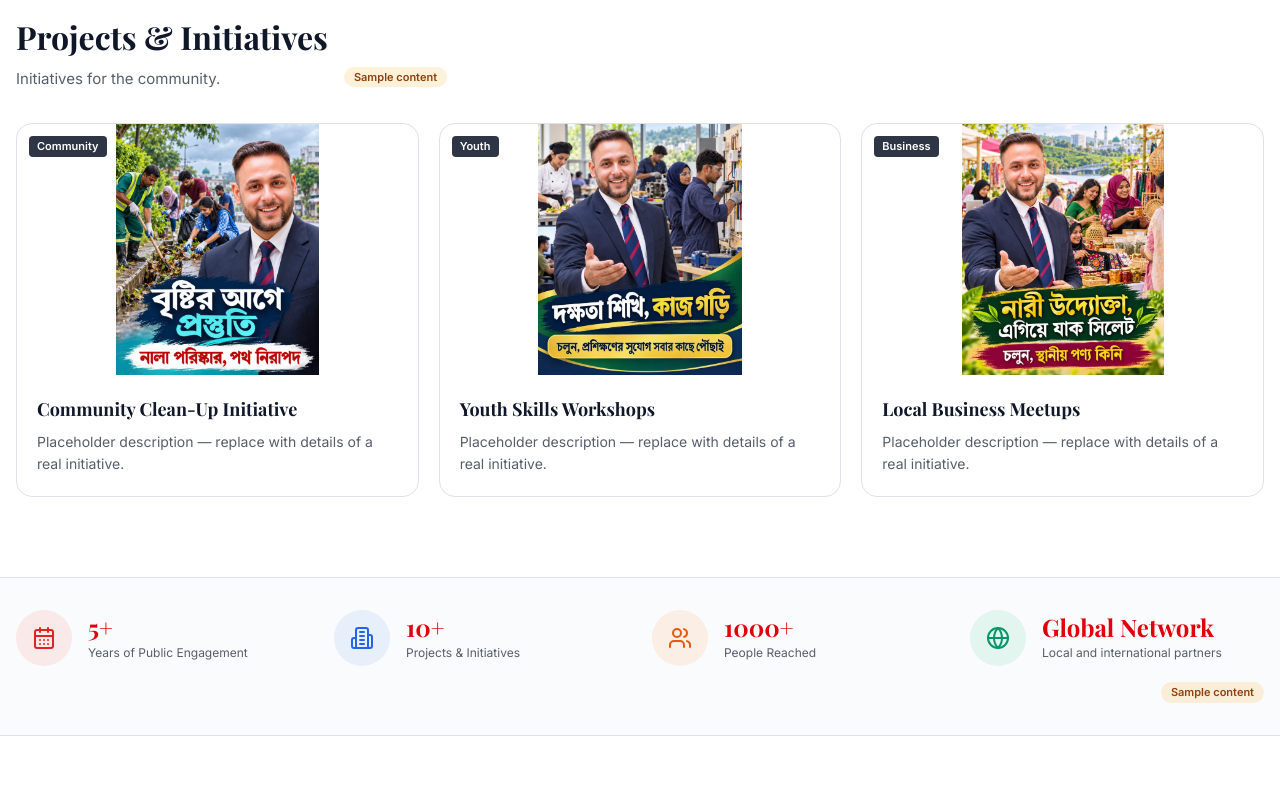
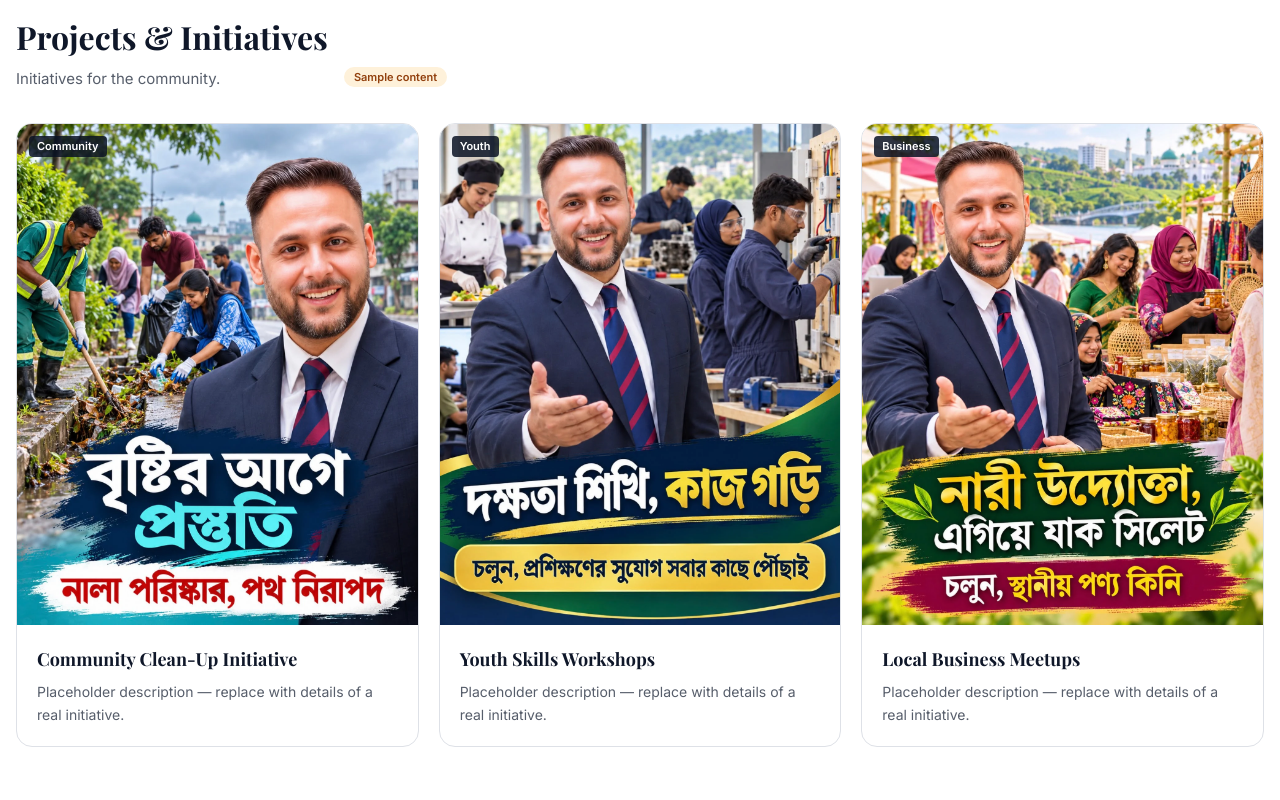
Before and after one commit to mzbw24/jahidkhan-portfolio, a Next.js app: page / in a window 1280 px wide. Shown: the part 3800-4600 px from the top of the page. Built offline with nearby package versions, Linux system fonts and the light colour scheme; no server answers; a web font is replaced by a local one.

Commit message:
Updated home page

```diff
--- a/components/sections/featured-media.tsx
+++ b/components/sections/featured-media.tsx
@@ -16,7 +16,10 @@ export function FeaturedMedia({ items }: { items: GalleryItem[] }) {
   return (
     <section id="media" className="section-y">
       <div className="container">
-        <div data-reveal className="flex flex-wrap items-end justify-between gap-4">
+        <div
+          data-reveal
+          className="flex flex-wrap items-end justify-between gap-4"
+        >
           <SectionHeading title={mediaTeaser.title} text={mediaTeaser.text} />
           <Button asChild variant="outline">
             <Link href="/media">
@@ -26,13 +29,22 @@ export function FeaturedMedia({ items }: { items: GalleryItem[] }) {
           </Button>
         </div>
 
-        <ul data-stagger className="mt-8 grid grid-cols-2 gap-3 sm:grid-cols-3 lg:grid-cols-6 lg:gap-4">
-          {items.map((item) => {
+        <ul
+          data-stagger
+          className="mt-8 grid grid-cols-2 gap-3 sm:grid-cols-3 lg:grid-cols-6 lg:gap-4"
+        >
+          {items.slice(0, 6).map((item) => {
             const thumb = item.kind === "video" ? item.poster : item;
             return (
               <li key={item.id}>
-                <Link href="/media" className="group relative block overflow-hidden rounded-xl border bg-muted shadow-card transition-all duration-300 hover:-translate-y-1 hover:shadow-lift motion-reduce:transform-none">
-                  <div className="relative" style={{ aspectRatio: `${thumb.width} / ${thumb.height}` }}>
+                <Link
+                  href="/media"
+                  className="group relative block overflow-hidden rounded-xl border bg-muted shadow-card transition-all duration-300 hover:-translate-y-1 hover:shadow-lift motion-reduce:transform-none"
+                >
+                  <div
+                    className="relative"
+                    style={{ aspectRatio: `${thumb.width} / ${thumb.height}` }}
+                  >
                     <Image
                       src={thumb.thumb}
                       alt={item.alt}
--- a/components/sections/focus-areas.tsx
+++ b/components/sections/focus-areas.tsx
@@ -2,15 +2,21 @@ import { ArrowRight } from "lucide-react";
 import { IconBadge, toneAt } from "@/components/shared/icon-badge";
 import { MediaImage } from "@/components/shared/media-image";
 import type { HomeContent } from "@/types/content";
+import Link from "next/link";
 
 export function FocusAreas({ content }: { content: HomeContent["focus"] }) {
   return (
     <section id="focus-areas" className="section-y bg-muted/50">
       <div className="container">
         <div data-reveal>
-          <h2 className="font-display text-2xl font-bold sm:text-3xl">{content.title}</h2>
+          <h2 className="font-display text-2xl font-bold sm:text-3xl">
+            {content.title}
+          </h2>
           <p className="mt-2 flex items-center gap-3 text-sm text-muted-foreground">
-            <span aria-hidden="true" className="h-0.5 w-8 shrink-0 bg-primary" />
+            <span
+              aria-hidden="true"
+              className="h-0.5 w-8 shrink-0 bg-primary"
+            />
             {content.text}
           </p>
         </div>
@@ -22,7 +28,6 @@ export function FocusAreas({ content }: { content: HomeContent["focus"] }) {
           {content.areas.map((area, index) => (
             <li key={area.title}>
               <article className="card-surface card-hover group flex h-full flex-col overflow-hidden">
-                {/* The source posters are portrait (about 4:5), so the frame matches them and nothing is cropped. */}
                 <div className="relative aspect-[4/5] w-full overflow-hidden bg-muted">
                   <MediaImage
                     media={area.image}
@@ -46,12 +51,19 @@ export function FocusAreas({ content }: { content: HomeContent["focus"] }) {
                 </div>
                 <div className="flex flex-1 items-start justify-between gap-3 p-4">
                   <div>
-                    <h3 className="font-display text-base font-bold leading-snug">{area.title}</h3>
-                    <p className="mt-1.5 text-xs leading-relaxed text-muted-foreground">{area.text}</p>
+                    <h3 className="font-display text-base font-bold leading-snug">
+                      {area.title}
+                    </h3>
+                    <p className="mt-1.5 text-xs leading-relaxed text-muted-foreground">
+                      {area.text}
+                    </p>
                   </div>
-                  <span className="mt-0.5 inline-flex h-7 w-7 shrink-0 items-center justify-center rounded-full bg-primary/10 text-primary transition-colors group-hover:bg-primary group-hover:text-primary-foreground">
-                    <ArrowRight className="h-4 w-4" aria-hidden="true" />
-                  </span>
+                  <Link href="/vision-plan">
+                    {" "}
+                    <span className="mt-0.5 inline-flex h-7 w-7 shrink-0 items-center justify-center rounded-full bg-primary/10 text-primary transition-colors group-hover:bg-primary group-hover:text-primary-foreground">
+                      <ArrowRight className="h-4 w-4" aria-hidden="true" />
+                    </span>
+                  </Link>
                 </div>
               </article>
             </li>
--- a/components/sections/projects-section.tsx
+++ b/components/sections/projects-section.tsx
@@ -3,7 +3,11 @@ import { PlaceholderBadge } from "@/components/shared/placeholder-badge";
 import { SectionHeading } from "@/components/shared/section-heading";
 import type { HomeContent } from "@/types/content";
 
-export function ProjectsSection({ content }: { content: HomeContent["projects"] }) {
+export function ProjectsSection({
+  content,
+}: {
+  content: HomeContent["projects"];
+}) {
   return (
     <section id="projects" className="section-y">
       <div className="container">
@@ -15,20 +19,26 @@ export function ProjectsSection({ content }: { content: HomeContent["projects"]
           {content.items.map((project) => (
             <li key={project.title}>
               <article className="card-surface card-hover h-full overflow-hidden">
-                <div className="relative aspect-[16/10] overflow-hidden">
+                <div className="relative aspect-[4/5] w-full overflow-hidden bg-muted">
                   <MediaImage
                     media={project.image}
+                    alt={project.title}
                     fill
-                    sizes="(min-width: 768px) 33vw, 100vw"
-                    className="object-contain"
+                    sizes="(min-width: 1024px) 25vw, (min-width: 640px) 50vw, 90vw"
+                    className="object-cover object-top transition-transform duration-500 ease-out group-hover:scale-[1.02]"
+                    style={{ objectPosition: "50% 0%" }}
                   />
                   <span className="absolute left-3 top-3 rounded bg-navy/85 px-2 py-0.5 text-[11px] font-semibold text-white">
                     {project.tag}
                   </span>
                 </div>
                 <div className="p-5">
-                  <h3 className="font-display text-lg font-bold">{project.title}</h3>
-                  <p className="mt-2 text-sm leading-relaxed text-muted-foreground">{project.text}</p>
+                  <h3 className="font-display text-lg font-bold">
+                    {project.title}
+                  </h3>
+                  <p className="mt-2 text-sm leading-relaxed text-muted-foreground">
+                    {project.text}
+                  </p>
                 </div>
               </article>
             </li>
```
